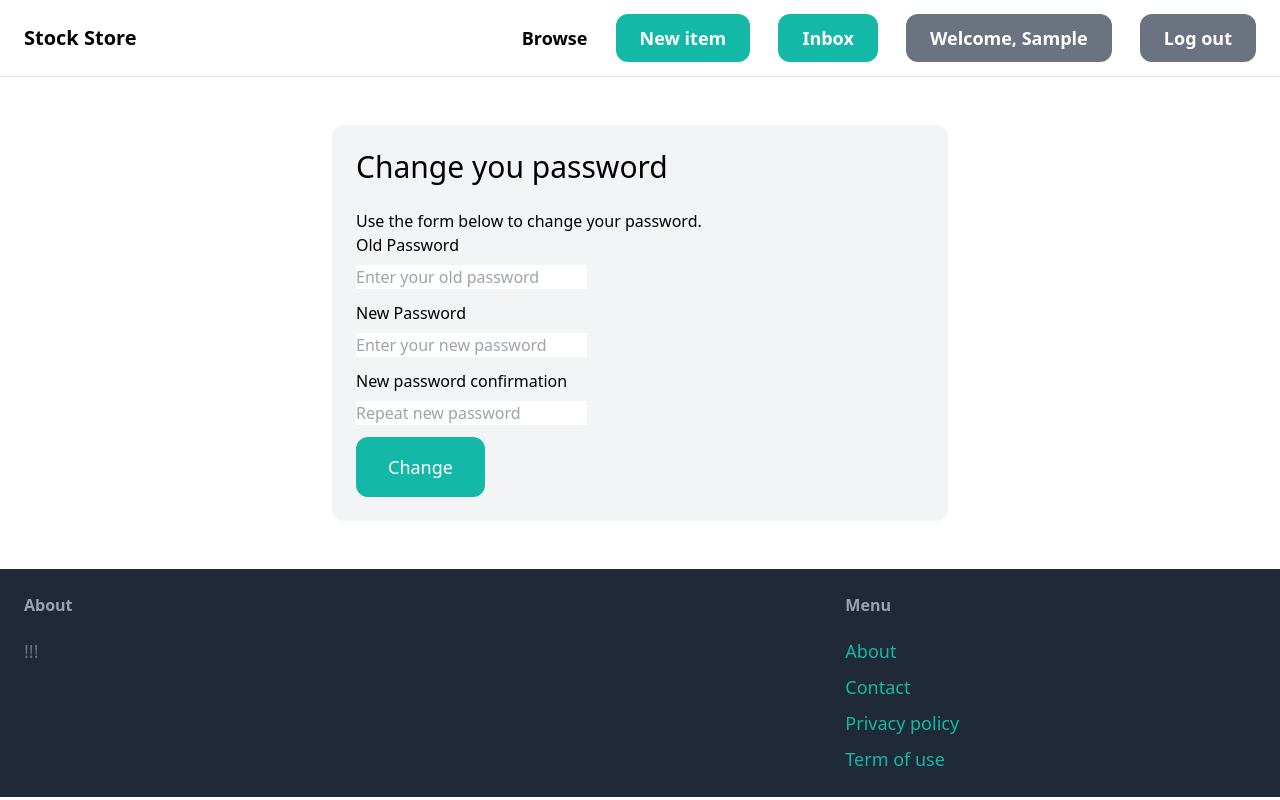
After one commit to maxred92/final-project, a Django app: page /users/password-change/ in a window 1280 px wide. The commit adds this page. Run offline with Django 4.2, Linux system fonts and the light colour scheme; the visitor is signed in with stand-in values (Sample User, id 1); some libraries are stand-ins or nearby versions.

Commit message:
Add func reset and change password

```diff
--- a/site_stock/product/templates/product/browse.html
+++ b/site_stock/product/templates/product/browse.html
@@ -37,7 +37,7 @@
                     <div>
                         <a href="{% url 'product:detail' thing.id %}">
                             <div>
-                                <img src="{{ thing.image.url }}" class="rounded-t-xl">
+                                <img width="400" height="400"  src="{{ thing.image.url }}" class="rounded-t-xl">
                             </div>
 
                             <div class="p-6 bg-white rounded-b-xl">
--- a/site_stock/product/templates/product/detail.html
+++ b/site_stock/product/templates/product/detail.html
@@ -5,7 +5,7 @@
 {% block content %}
 <div class="grid grid-cols-5 gap-6">
     <div class="col-span-3">
-        <img src="{{ things.image.url }}" class="rounded-xl">
+        <img width="400" height="400"  src="{{ things.image.url }}" class="rounded-xl">
     </div>
 
     <div class="col-span-2 p-6 bg-gray-100 rounded-xl">
@@ -43,7 +43,7 @@
             <div>
                 <a href="{% url 'product:detail' thing.id %}">
                     <div>
-                        <img src="{{ thing.image.url }}" class="rounded-t-xl">
+                        <img width="400" height="400"  src="{{ thing.image.url }}" class="rounded-t-xl">
                     </div>
 
                     <div class="p-6 bg-white rounded-b-xl">
--- a/site_stock/users/forms.py
+++ b/site_stock/users/forms.py
@@ -1,8 +1,9 @@
 from django import forms
-from django.contrib.auth.forms import UserCreationForm, AuthenticationForm
+from django.contrib.auth.forms import UserCreationForm, AuthenticationForm, PasswordChangeForm
 from django.contrib.auth.models import User
 from django.conf import settings
 from captcha.fields import CaptchaField
+from django.forms import ValidationError
 
 
 
@@ -38,3 +39,22 @@ class LoginUserForm(AuthenticationForm):
     password = forms.CharField(widget=forms.PasswordInput(attrs={
         'placeholder': 'Your password'
     }))
+
+
+class CustomPasswordForm(PasswordChangeForm):
+    old_password = forms.CharField(widget=forms.PasswordInput(attrs={
+        'placeholder': 'Enter your old password'
+    }))
+    new_password1 = forms.CharField(widget=forms.PasswordInput(attrs={
+        'placeholder': 'Enter your new password'
+    }))
+    new_password2 = forms.CharField(widget=forms.PasswordInput(attrs={
+        'placeholder': 'Repeat new password'
+    }))
+
+    def clean(self):
+        cleaned_data = super().clean()
+        user = self.user
+        new = cleaned_data.get('new_password1')
+        if user.check_password(new):
+            raise ValidationError('You are entering the old password')
--- a/site_stock/users/templates/users/login.html
+++ b/site_stock/users/templates/users/login.html
@@ -32,4 +32,9 @@
         <button class="py-4 px-8 text-lg bg-teal-500 hover:bg-teal-700 rounded-xl text-white">Submit</button>
     </form>
 </div>
+<div class="w-1/2 my-6 mx-auto p-6 bg-gray-100 rounded-xl">
+    <h3 class="inline-block mb-2 text-2xl">Not registered yet? | <a class="px-2 py-1 text-lg font-semibold bg-teal-500 text-white rounded-xl hover:bg-teal-700" href="{% url 'users:signup' %}">Sign Up</a></h3>
+    <br>
+    <h3 class="inline-block mb-2 text-2xl">Have you forgotten your password? | <a class="px-2 py-1 text-lg font-semibold bg-teal-500 text-white rounded-xl hover:bg-teal-700"  href="{% url 'users:pass-reset' %}">Click</a></h3>
+</div>
 {% endblock %}
--- /dev/null
+++ b/site_stock/users/templates/users/password_change.html
@@ -0,0 +1,30 @@
+{% extends 'store/base.html' %}
+
+{% block title %}Change you password{% endblock %}
+
+{% block content %}
+<div class="w-1/2 my-6 mx-auto p-6 bg-gray-100 rounded-xl">
+    <h1 class="mb-6 text-3xl">Change you password</h1>
+    <p>Use the form below to change your password.</p>
+
+    <form method="post" action=".">
+        {% csrf_token %}
+
+        <div class="mb-3">
+            <label class="inline-block mb-2">Old Password</label><br>
+            {{ form.old_password }}
+        </div>
+
+        <div class="mb-3">
+            <label class="inline-block mb-2">New Password</label><br>
+            {{ form.new_password1 }}
+        </div>
+
+        <div class="mb-3">
+            <label class="inline-block mb-2">New password confirmation</label><br>
+            {{ form.new_password2 }}
+        </div>
+        <button class="py-4 px-8 text-lg bg-teal-500 hover:bg-teal-700 rounded-xl text-white">Change</button>
+    </form>
+</div>
+{% endblock %}
--- /dev/null
+++ b/site_stock/users/templates/users/password_reset_mail.html
@@ -0,0 +1,2 @@
+Someone asked for password reset for email {{ email }}. Follow thelink below:
+{{ protocol }}://{{ domain }}{% url 'users:password_reset_confirm' uidb64=uid token=token %}
--- a/site_stock/users/templates/users/profile.html
+++ b/site_stock/users/templates/users/profile.html
@@ -3,6 +3,9 @@
 {% block title %}My profile{% endblock %}
 
 {% block content %}
+<div class="mt-6 px-6 py-12 bg-gray-100 rounded-xl">
+    <a href="{% url 'users:password-change' %}" class="px-6 py-3 text-lg font-semibold bg-teal-500 text-white rounded-xl hover:bg-teal-700">Change password</a>
+</div>
     <div class="mt-6 px-6 py-12 bg-gray-100 rounded-xl">
         <h2 class="mb-12 text-2xl text-center">My things</h2>
 
@@ -11,7 +14,7 @@
                 <div>
                     <a href="{% url 'product:detail' thing.id %}">
                         <div>
-                            <img src="{{ thing.image.url }}" class="rounded-t-xl">
+                            <img width="400" height="400"  src="{{ thing.image.url }}" class="rounded-t-xl">
                         </div>
 
                         <div class="p-6 bg-white rounded-b-xl">
--- a/site_stock/users/urls.py
+++ b/site_stock/users/urls.py
@@ -1,14 +1,37 @@
-from django.urls import path
+from django.urls import path, reverse_lazy
 from django.contrib.auth import views as auth_views
 
 from . import views
-from .forms import LoginUserForm
+
 
 app_name = 'users'
 
 urlpatterns = [
     path('signup/', views.signup, name='signup'),
-    path('login/', auth_views.LoginView.as_view(next_page='store:index', template_name='users/login.html'), name='login'),
+    path('login/', auth_views.LoginView.as_view(
+        next_page='store:index', template_name='users/login.html'),
+        name='login'),
     path('logout/', auth_views.LogoutView.as_view(next_page='store:index'), name='logout'),
     path('profile/', views.profile, name='profile'),
+    path('password-change/', views.CustomPasswordChange.as_view(), name='password-change'),
+    path('password-change/done/', auth_views.PasswordResetDoneView.as_view(
+        template_name='users/password_success.html'),
+        name='password_change_done'),
+    path('password-reset/',auth_views.PasswordResetView.as_view(
+        email_template_name='users/password_reset_mail.html',
+        template_name='users/password_reset.html',
+        success_url=reverse_lazy('users:pass-reset-done')),
+        name='pass-reset'),
+    path('password-reset/done/', auth_views.PasswordResetDoneView.as_view(
+        template_name='users/password_reset_done.html'),
+        name='pass-reset-done'),
+    path('password-reset/confirm/<uidb64>/<token>/', auth_views.PasswordResetConfirmView.as_view(
+        success_url=reverse_lazy('users:reset_complete'),
+        template_name='users/password_reset_confirm.html'),
+        name='password_reset_confirm'),
+    path('password-reset/complete/', auth_views.PasswordResetCompleteView.as_view(
+        template_name='users/password_reset_complete.html'),
+        name='reset_complete'),
+
+
 ]
--- a/site_stock/users/views.py
+++ b/site_stock/users/views.py
@@ -1,11 +1,12 @@
 from django.shortcuts import render, redirect
 from django.contrib.auth import login, logout
 from django.urls import reverse, reverse_lazy
+from django.contrib.auth.views import PasswordChangeView
 
 from product.models import Things
 
 
-from .forms import SignUpForm
+from .forms import SignUpForm, CustomPasswordForm
 
 def signup(request):
     if request.method == 'POST':
@@ -28,3 +29,15 @@ def profile(request):
     return render(request, 'users/profile.html', {
         'things': things,
     })
+
+
+class CustomPasswordChange(PasswordChangeView):
+    form_class = CustomPasswordForm
+    template_name='users/password_change.html'
+    success_url = reverse_lazy('users:password_change_done')
+
+    def form_valid(self, form):
+        form.save()
+        self.request.session.flush()
+        logout(self.request)
+        return super().form_valid(form)
```
Also changed, not shown: site_stock/requirements.txt (+8 -0 lines), site_stock/site_stock/settings.py (+9 -0 lines), site_stock/store/templates/store/index.html (+4 -4 lines), site_stock/users/templates/users/password_reset.html (added, +21 -0 lines), site_stock/users/templates/users/password_reset_complete.html (added, +10 -0 lines), site_stock/users/templates/users/password_reset_confirm.html (added, +24 -0 lines), site_stock/users/templates/users/password_reset_done.html (added, +11 -0 lines), site_stock/users/templates/users/password_success.html (added, +13 -0 lines), site_stock/users/static/image/successfull.png (added).
